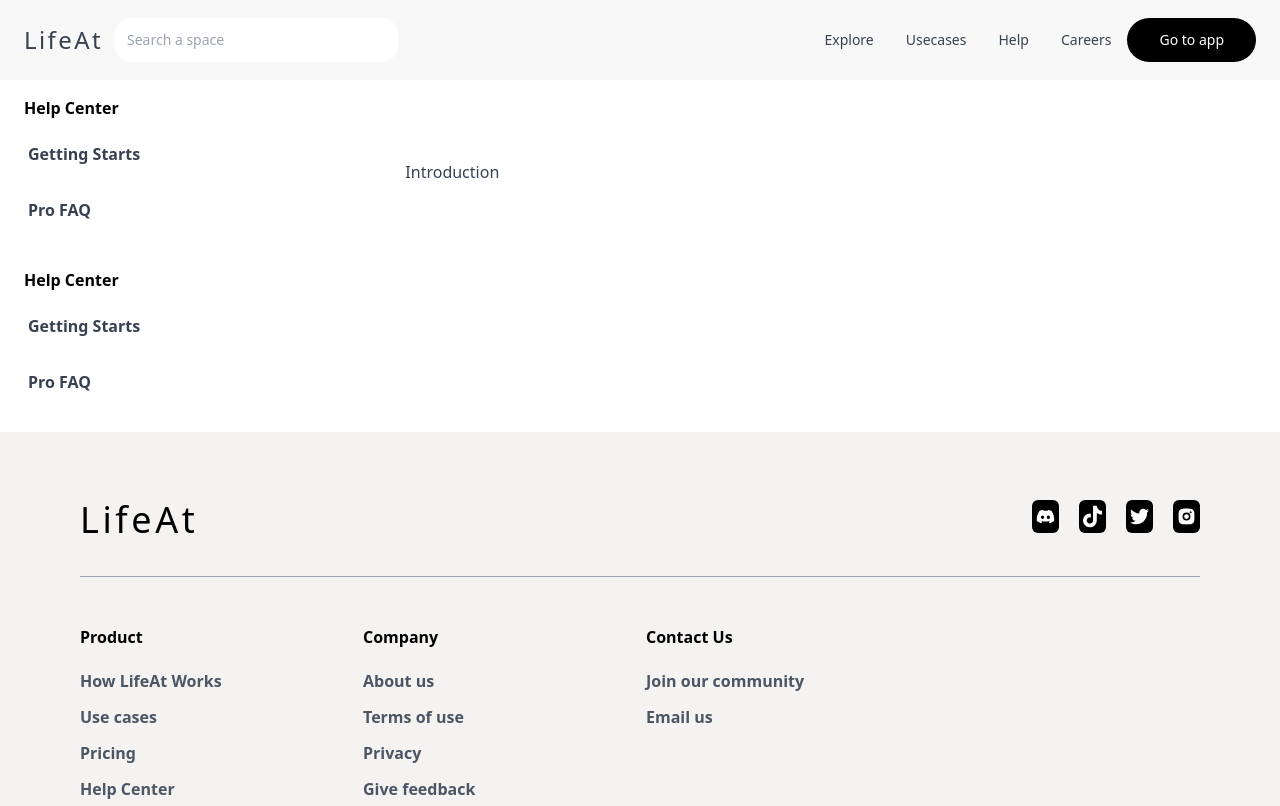
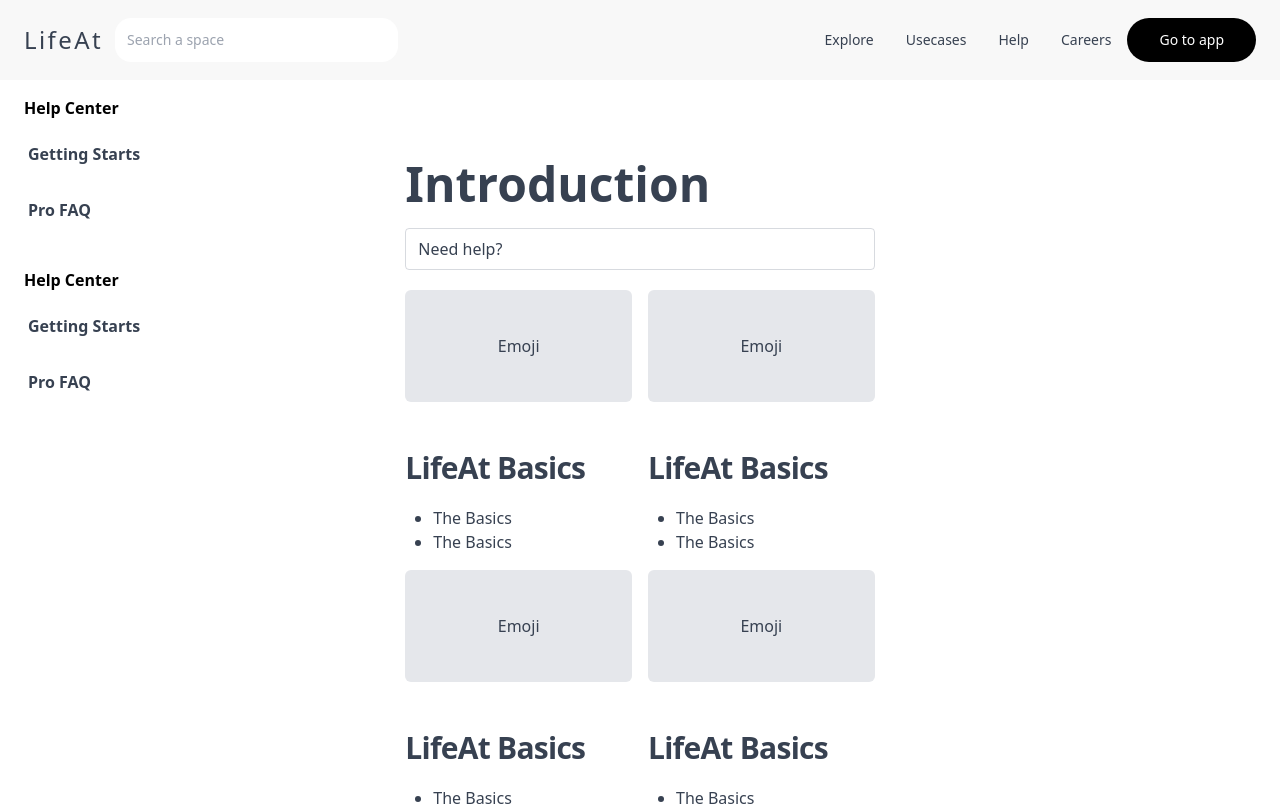
Before and after one commit to phamvietnguyenduy/lifeat, a React (Create React App) app: page /help in a window 1280 px wide. Shown: the top 806 px of the page. Built offline with nearby package versions, Linux system fonts and the light colour scheme.

Commit message:
Routing v2

```diff
--- a/src/App.js
+++ b/src/App.js
@@ -1,5 +1,5 @@
 import { lazy, Suspense } from "react";
-import { BrowserRouter, Route, Routes } from "react-router-dom";
+import { BrowserRouter, Route, Routes, useLocation } from "react-router-dom";
 import BaseLayout from "./layout/BaseLayout";
 
 //Pages
@@ -8,14 +8,21 @@
 const Help = lazy(() => import("./pages/Help/Help"));
 
 function App() {
+  // const { pathname } = useLocation();
+  // console.log(pathname);
   return (
     <>
+      <BrowserRouter>
+        <Routes>
+          <Route exact path="/abc" element={<Home />} />
+        </Routes>
+      </BrowserRouter>
       <BrowserRouter>
         <Suspense fallback={<div>Loading...</div>}>
           <BaseLayout>
             <Routes>
-              <Route path="/" element={<Home />} />
-              <Route path="/explore" element={<Explore />} />
+              <Route exact path="/" element={<Home />} />
+              <Route exact path="/explore" element={<Explore />} />
               <Route path="/help/*" element={<Help />} />
             </Routes>
           </BaseLayout>
--- a/src/components/Slide.jsx
+++ b/src/components/Slide.jsx
@@ -8,7 +8,6 @@
 
 import { Navigation, Pagination, Scrollbar, A11y, Autoplay } from "swiper";
 const Slide = ({ width }) => {
-  let item;
   const slideItems = [
     {
       id: 1,
@@ -35,9 +34,7 @@
       name: Images.ig5,
     },
   ];
-  if (width < 400) {
-    item = 1;
-  } else item = 4;
+
   return (
     <div>
       <Swiper
--- /dev/null
+++ b/src/pages/Help/Content/Introduction.jsx
@@ -0,0 +1,32 @@
+import React from "react";
+
+export const Card = () => {
+  return (
+    <div>
+      <div className="flex justify-center items-center lg:h-28 h-56 bg-gray-200 rounded-md mb-12">
+        <span>Emoji</span>
+      </div>
+      <h2 className="text-3xl font-bold tracking-tight mb-5">LifeAt Basics</h2>
+      <ul className="list-disc pl-7">
+        <li>The Basics</li>
+        <li>The Basics</li>
+      </ul>
+    </div>
+  );
+};
+
+const Introduction = () => {
+  return (
+    <div>
+      <section className="grid lg:grid-cols-2 gap-4 border-b-2 pb-7">
+        <Card />
+        <Card />
+        <Card />
+        <Card />
+      </section>
+      <section></section>
+    </div>
+  );
+};
+
+export default Introduction;
--- /dev/null
+++ b/src/pages/Help/ContentLayout.jsx
@@ -0,0 +1,15 @@
+import React from "react";
+
+const ContentLayout = ({ children, title, quote }) => {
+  return (
+    <main className="space-y-5">
+      <h1 className="font-bold lg:text-5xl text-3xl">{title}</h1>
+      <div className="border-gray-400 border border-opacity-40 rounded py-2 px-3">
+        {quote}
+      </div>
+      <section>{children}</section>
+    </main>
+  );
+};
+
+export default ContentLayout;
--- a/src/pages/Help/Help.jsx
+++ b/src/pages/Help/Help.jsx
@@ -1,9 +1,13 @@
-import React, { lazy, Suspense } from "react";
+import React, { lazy, useState } from "react";
 import { useLocation } from "react-router-dom";
 import Navigation from "./Navigation";
+//Content
+import ContentLayout from "./ContentLayout";
+import { computeHeadingLevel } from "@testing-library/react";
+
 //Pages
-const Introduction = lazy(() => import("./Introduction"));
-const FAQ = lazy(() => import("./FAQ"));
+const Introduction = lazy(() => import("./Content/Introduction"));
+const FAQ = lazy(() => import("./Content/FAQ"));
 
 const navData = [
   {
@@ -30,22 +34,43 @@
 const Help = () => {
   const { pathname } = useLocation();
   const render = (params) => {
+    let section = {
+      title: "",
+      quote: "",
+      component: "",
+    };
     switch (params) {
       case "/help/introduction":
-        return <Introduction />;
+        section.component = <Introduction />;
+        section.title = "Introduction";
+        section.quote = "Need help?";
+        return section;
       case "/help/faq":
-        return <FAQ />;
+        section.component = <Introduction />;
+        section.title = "FAQ";
+        section.quote = "Where you know all your answers";
+        return section;
+
       default:
-        return <Introduction />;
+        section.component = <Introduction />;
+        section.title = "Introduction";
+        section.quote = "Need help?";
+        return section;
     }
   };
+  let contentSection = render(pathname);
   return (
     <main className="lg:flex lg:flex-row flex flex-col-reverse h-full justify-start relative w-full text-gray-700 top-20 mb-28">
       <nav className="lg:gap-2 lg:basis-1/6 w-full flex flex-col  bg-white px-6 pt-4">
         <Navigation data={navData} />
       </nav>
-      <section className="bg-white lg:basis-4/6 block w-full lg:px-48 lg:py-20  px-6">
-        {render(pathname)}
+      <section className="bg-white lg:basis-4/6 block w-full lg:px-48 py-20 px-6">
+        <ContentLayout
+          title={contentSection.title}
+          quote={contentSection.quote}
+        >
+          {contentSection.component}
+        </ContentLayout>
       </section>
       <section className="lg:inline hidden bg-white basis-1/6 px-6"></section>
     </main>
--- a/src/pages/Help/Introduction.jsx
+++ /dev/null
@@ -1,7 +0,0 @@
-import React from "react";
-
-const Introduction = () => {
-  return <div>Introduction</div>;
-};
-
-export default Introduction;
```
Also changed, not shown: src/pages/Help/Content/FAQ.jsx (renamed from src/pages/Help/FAQ.jsx).
